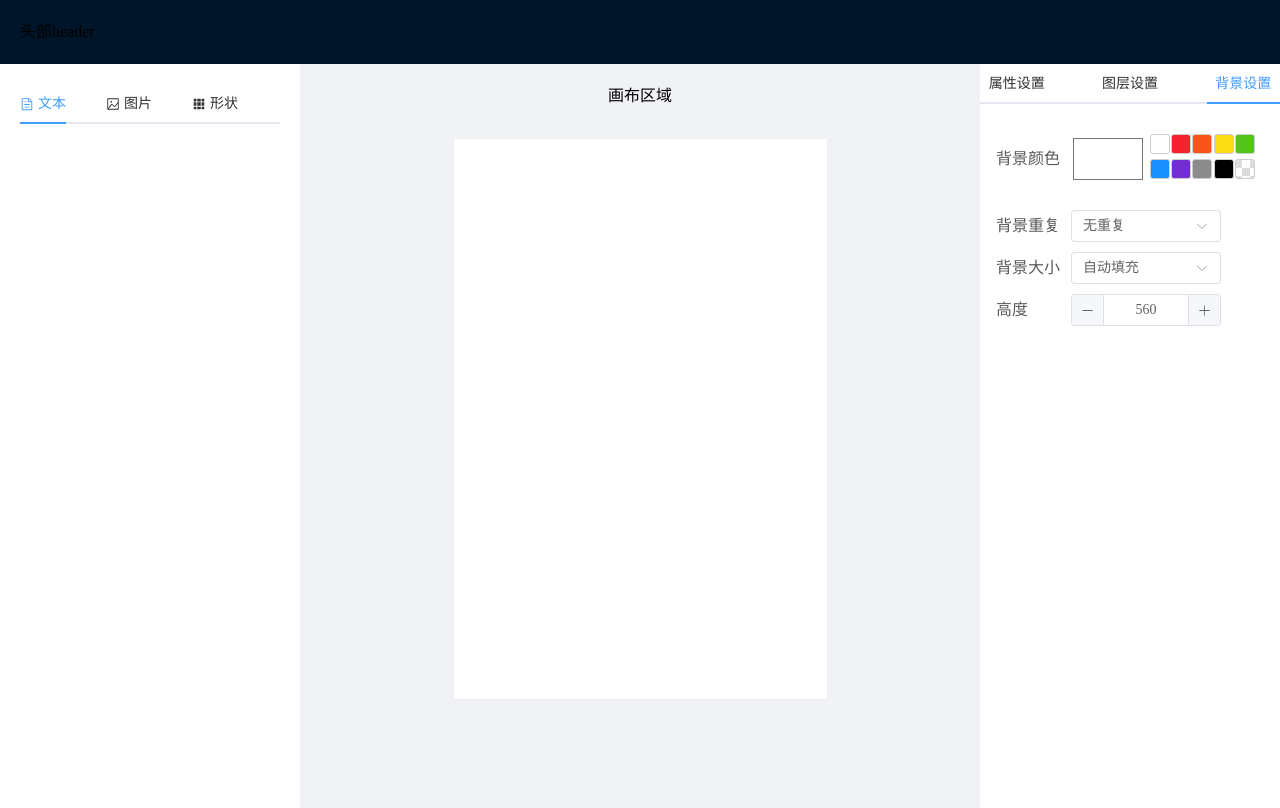
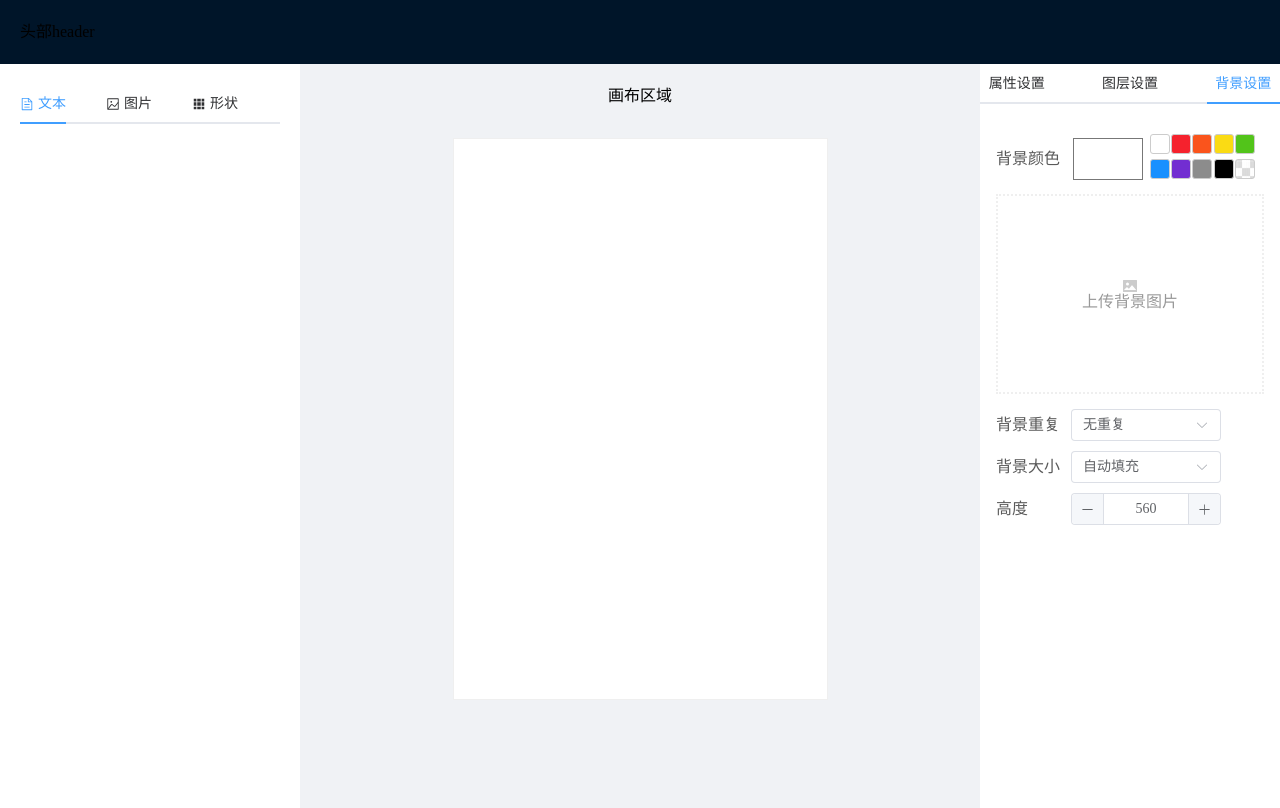
Before and after one commit to QPvicus/post-vue, a Vue app: page /editor/1 in a window 1280 px wide. Both pictures are taken after a click on the tab "背景设置". Built offline with nearby package versions, Linux system fonts and the light colour scheme; what lego-components would draw is missing.

Commit message:
feat: background-processor

```diff
--- a/components.d.ts
+++ b/components.d.ts
@@ -27,6 +27,7 @@ declare module 'vue' {
     ATabPane: typeof import('ant-design-vue/es')['TabPane']
     ATabs: typeof import('ant-design-vue/es')['Tabs']
     ATooltip: typeof import('ant-design-vue/es')['Tooltip']
+    BackgroundProcessor: typeof import('./src/components/background-processor.vue')['default']
     ColorPicker: typeof import('./src/components/color-picker.vue')['default']
     ComponentsList: typeof import('./src/components/editor/components-list.vue')['default']
     EditGroup: typeof import('./src/components/editor/edit-group.vue')['default']
@@ -71,6 +72,7 @@ declare module 'vue' {
     RouterLink: typeof import('vue-router')['RouterLink']
     RouterView: typeof import('vue-router')['RouterView']
     ShadowPicker: typeof import('./src/components/shadow-picker.vue')['default']
+    StyledUploader: typeof import('./src/components/styled-uploader.vue')['default']
     SvgIcon: typeof import('./src/components/svg-icon.vue')['default']
     TabArea: typeof import('./src/components/editor/tab-area.vue')['default']
     TextareaFix: typeof import('./src/components/editor/textarea-fix.vue')['default']
--- /dev/null
+++ b/src/components/background-processor.vue
@@ -0,0 +1,55 @@
+<script lang="ts" setup>
+import { ElMessage } from 'element-plus'
+
+defineProps({
+  value: {
+    type: String,
+    required: true
+  },
+  ratio: {
+    type: Number
+  }
+})
+const emit = defineEmits(['change', 'uploaded'])
+
+function handleFileUploaded(data: any) {
+  ElMessage.success('上传成功')
+  //TODO: xx
+  emit('change', URL.createObjectURL(data))
+  emit('uploaded', data)
+}
+
+function updateUrl(value: string) {
+  emit('change', value)
+}
+
+function triggerUploaded(data: any) {
+  emit('uploaded', data)
+}
+</script>
+
+<template>
+  <div class="background-processor">
+    <styled-uploader v-if="!value" @file-uploaded="handleFileUploaded"></styled-uploader>
+    <image-process
+      v-else
+      showDelete
+      :ratio="ratio"
+      :value="value"
+      @change="updateUrl"
+      @uploaded="triggerUploaded"
+    >
+    </image-process>
+  </div>
+</template>
+
+<style>
+.delete-uploaded {
+  margin-top: 10px;
+  display: block;
+}
+
+.background-processor {
+  width: 268px;
+}
+</style>
--- a/src/components/editor/props-table.vue
+++ b/src/components/editor/props-table.vue
@@ -131,6 +131,16 @@ console.log(finalProps.value, 'finalProps')
 #item-fontWeight {
   margin-left: 28%;
 }
+
+#item-backgroundImage {
+  width: 100%;
+  cursor: pointer;
+  margin-bottom: 15px;
+}
+
+#item-backgroundImage .styled-upload-component .uploader-container {
+  min-height: 200px;
+}
 .prop-component {
   width: 69%;
 }
--- a/src/components/editor/propsMap.ts
+++ b/src/components/editor/propsMap.ts
@@ -278,7 +278,9 @@ const mapPropsToComponents: MapTypes = {
   },
   backgroundImage: {
     ...defaultMap,
-    component: 'background-processer',
+    valueProp: 'value',
+    eventName: 'change',
+    component: 'background-processor',
     initialTransform: (v: string) => {
       if (v) {
         const matches = v.match(/\((.*?)\)/)
--- a/src/components/image-process.vue
+++ b/src/components/image-process.vue
@@ -19,7 +19,6 @@ const props = defineProps({
 })
 
 const emit = defineEmits(['change', 'uploaded'])
-console.log('image url', props.value)
 const showModal = ref(false)
 const backgroundUrl = computed(() => `url(${props.value})`)
 const baseImageUrl = computed(() => props.value)
@@ -51,7 +50,6 @@ watch(showModal, (newVal) => {
 
 function handleConfirm() {
   const { x, y, width, height } = cropperData
-  console.log(x, y, width, height)
   const canvas = document.createElement('canvas')
   const ctx = canvas.getContext('2d')
   canvas.width = width
@@ -63,6 +61,7 @@ function handleConfirm() {
     canvas.toBlob((croppedBlob) => {
       const blobUrl = URL.createObjectURL(croppedBlob!)
       emit('change', blobUrl)
+      emit('uploaded', { url: blobUrl })
     })
   }
   showModal.value = false
--- a/src/components/index.ts
+++ b/src/components/index.ts
@@ -1,7 +1,4 @@
 import type { App, Component } from 'vue'
-// import LImage from './l-image.vue'
-// import LShape from './l-shape.vue'
-// import LText from './l-text.vue'
 import TextareaFix from './editor/textarea-fix.vue'
 import ColorPicker from './color-picker.vue'
 import SvgIcon from './svg-icon.vue'
@@ -9,18 +6,18 @@ import IconSwitch from './icon-switch.vue'
 import ShadowPicker from './shadow-picker.vue'
 import Uploader from './uploader.vue'
 import ImageProcess from './image-process.vue'
+import BackgroundProcessor from './background-processor.vue'
+import StyledUploader from './styled-uploader.vue'
 const components: Record<string, Component> = {
-  // 'l-image': LImage,
-  // 'l-shape': LShape,
-  // 'l-text': LText
-  // 'textarea-fix': TextareaFixVue
   'textarea-fix': TextareaFix,
   'color-picker': ColorPicker,
   'svg-icon': SvgIcon,
   'icon-switch': IconSwitch,
   'shadow-picker': ShadowPicker,
   uploader: Uploader,
-  'image-process': ImageProcess
+  'image-process': ImageProcess,
+  'background-processor': BackgroundProcessor,
+  'styled-uploader': StyledUploader
 }
 
 export function registerComponent(app: App) {
--- /dev/null
+++ b/src/components/styled-uploader.vue
@@ -0,0 +1,78 @@
+<script lang="ts" setup>
+import { commonUploadCheck } from '@/utils'
+defineProps({
+  text: {
+    type: String,
+    default: '上传背景图片'
+  },
+  uploaded: {
+    type: Object
+  }
+})
+
+const emit = defineEmits(['file-uploaded'])
+
+function handleFileUploaded(data: any) {
+  emit('file-uploaded', data)
+}
+</script>
+
+<template>
+  <div class="styled-upload-component">
+    <uploader
+      action=""
+      :beforeUpload="commonUploadCheck"
+      :uploaded="uploaded"
+      @file-uploaded="handleFileUploaded"
+    >
+      <div class="uploader-container">
+        <el-icon><PictureFilled style="font-size: 32px" /></el-icon>
+        <h4>{{ text }}</h4>
+      </div>
+      <template #loading>
+        <div class="uploader-container">
+          <h4>上传中</h4>
+        </div>
+      </template>
+      <template #uploaded="dataProps">
+        <div class="uploader-container">
+          {{ dataProps }}
+          <img :src="dataProps.url" />
+        </div>
+      </template>
+    </uploader>
+  </div>
+</template>
+
+<style scoped>
+.uploader-container {
+  text-align: center;
+  padding: 10px;
+  width: 100%;
+  border: 2px dotted #efefef;
+  color: #ccc;
+  height: 100%;
+  display: flex;
+  align-items: center;
+  flex-direction: column;
+  justify-content: center;
+  transition: all 0.25s ease-in-out;
+  cursor: pointer;
+}
+.uploader-container:hover {
+  border: 2px dotted #1890ff;
+  color: #1890ff;
+}
+.uploader-container h4 {
+  color: #999;
+  transition: all 0.25s ease-in-out;
+}
+.uploader-container:hover h4 {
+  color: #1890ff;
+}
+.uploader-container img {
+  width: 100%;
+  height: 100%;
+  object-fit: cover;
+}
+</style>
```
